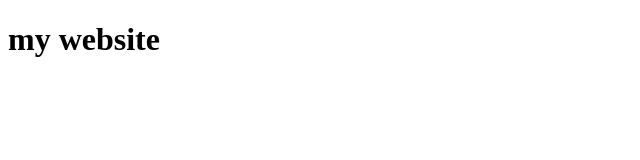
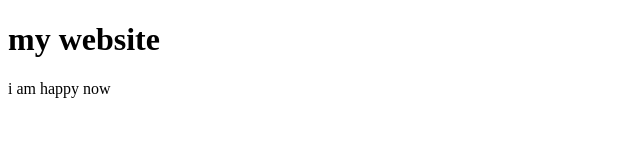
Before and after one commit to Rituwed/practice, a plain HTML site: page index.html in a window 1280 px wide. Shown: the whole page, without its empty margins (0-640 px from the left). Drawn offline with Linux system fonts and the light colour scheme.

Commit message:
ghosting added

```diff
--- a/index.html
+++ b/index.html
@@ -2,6 +2,8 @@
 <html lang="en">
 <head>
     <h1>my website</h1>
+    <p> i am happy now</p>
+
 </head>
 <body>
 
```
